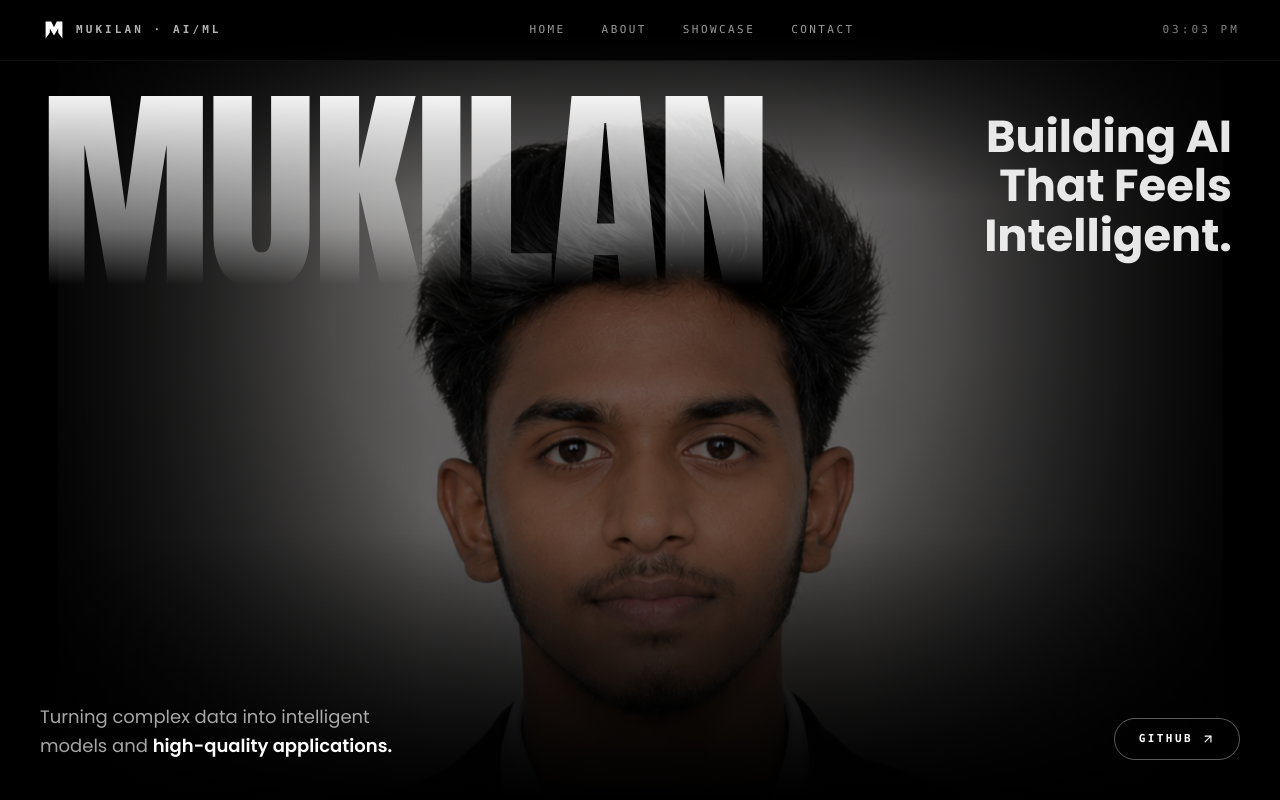
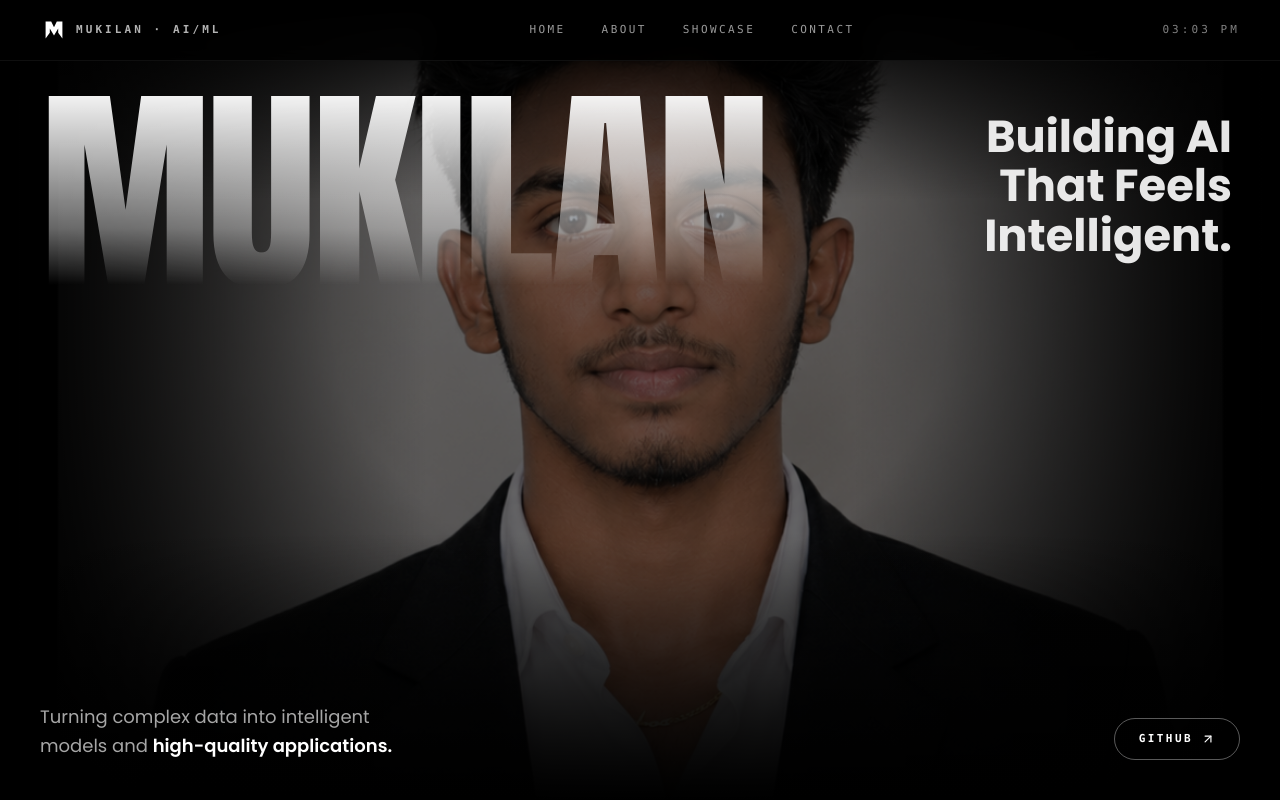
Before and after one commit to Mukilan-s18/mukil-portfolio, a React (Vite) app: page / in a window 1280 px wide. Shown: the top 800 px of the page. Built offline with nearby package versions, Linux system fonts and the light colour scheme.

Commit message:
style: adjust hero image alignment to show full face and chest

```diff
--- a/src/App.tsx
+++ b/src/App.tsx
@@ -142,7 +142,7 @@
                 <img
                   src="/assets/id-card.png"
                   alt="Mukilan portrait"
-                  className="h-full w-full object-cover object-top opacity-40"
+                  className="h-full w-full object-cover object-[center_35%] opacity-40"
                   style={{
                     maskImage: "radial-gradient(ellipse 60% 80% at 50% 40%, black 40%, transparent 100%)",
                     WebkitMaskImage: "radial-gradient(ellipse 60% 80% at 50% 40%, black 40%, transparent 100%)",
```
